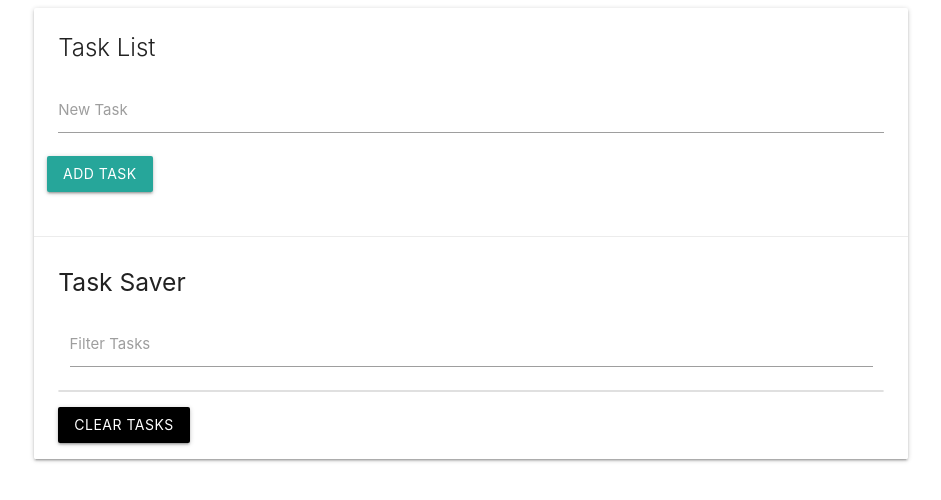
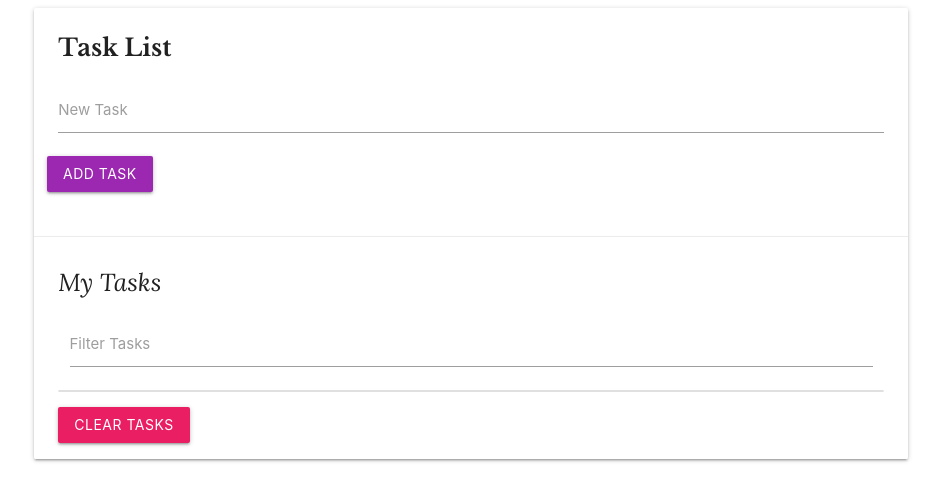
Before and after one commit to Mayadev3/Task-List, a plain HTML site: page index.html in a window 1280 px wide. Shown: the whole page, without its empty margins (169-1110 px from the left). Drawn offline with nearby package versions, Linux system fonts and the light colour scheme.

Commit message:
added a font and changed the color of my buttons

```diff
--- a/index.html
+++ b/index.html
@@ -31,18 +31,18 @@
                     <input type="text" id="task" name="task" />
                     <label for="task">New Task</label>
                   </div>
-                  <input type="submit" value="Add Task" class="btn" />
+                  <input type="submit" value="Add Task" class="btn purple" />
                 </form>
               </div>
             </div>
             <div class="card-action">
-              <h5 id="task-title">Task Saver</h5>
+              <h5 id="task-title">My Tasks</h5>
               <div class="col s12 input-field">
                 <input type="text" id="filter" name="filter" />
                 <label for="filter">Filter Tasks</label>
               </div>
               <ul class="collection"></ul>
-              <a href="#" class="clear-tasks btn black">Clear Tasks</a>
+              <a href="#" class="clear-tasks btn pink">Clear Tasks</a>
             </div>
           </div>
         </div>
--- a/style.css
+++ b/style.css
@@ -0,0 +1,8 @@
+@import url("https://fonts.googleapis.com/css2?family=Libre+Baskerville:wght@700&family=Lora:ital,wght@1,400;1,500&display=swap");
+
+.card-title {
+  font-family: "Libre Baskerville", serif;
+}
+h5 {
+  font-family: "Lora", serif;
+}
```
